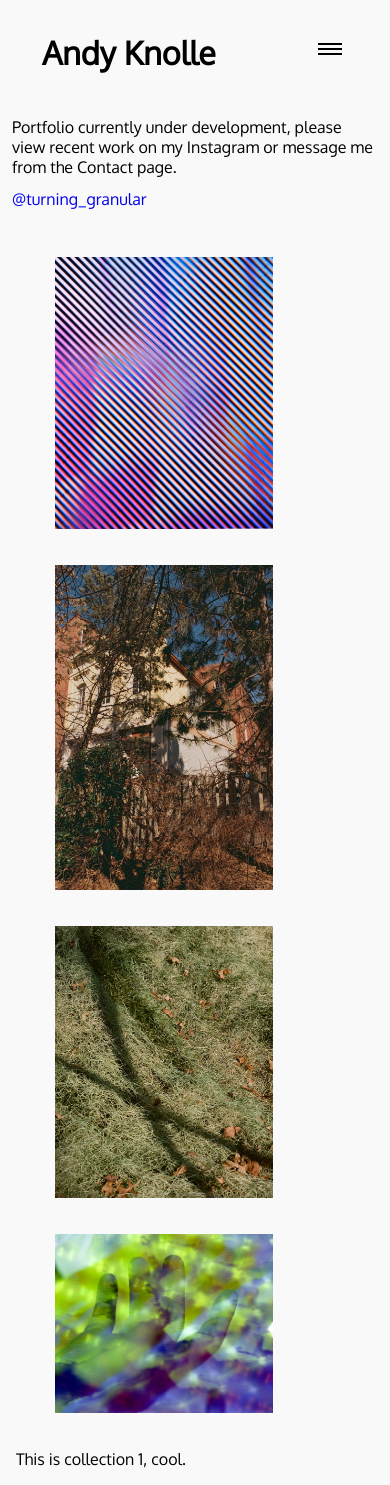
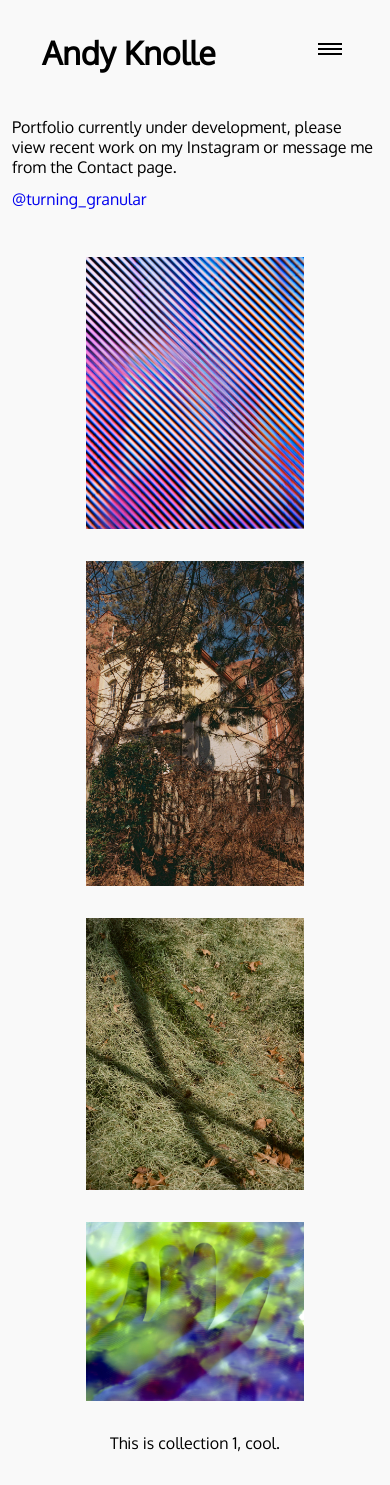
Before and after one commit to louieknolle/Andy_Art_React, a React (Create React App) app: page / in a window 390 px wide. Built offline with nearby package versions, Linux system fonts and the light colour scheme.

Commit message:
center mobile images

```diff
--- a/src/components/NavBar.js
+++ b/src/components/NavBar.js
@@ -24,6 +24,7 @@ function NavBar() {
         <label className="hamb" for="side-menu">
           <span className="hamb-line"></span>
         </label>
+
         <nav className="nav">
           <ul className="menu" onClick={uncheck}>
             <li>
--- a/src/index.css
+++ b/src/index.css
@@ -29,7 +29,7 @@ ul {
   background-color: #f9f9f9;
   position: sticky;
   top: 0;
-  width: 100%;
+  width: 100vw;
   padding: 2rem;
   display: flex;
   justify-content: space-between;
@@ -103,6 +103,7 @@ ul {
 /* Toggle menu icon */
 .side-menu:checked ~ nav {
   max-height: 100%;
+  max-width: 100%;
 }
 
 .side-menu:checked ~ .hamb .hamb-line {
@@ -134,9 +135,18 @@ ul {
   margin-top: 2rem;
 }
 
+.collectionImage {
+  margin: auto;
+  display: flex;
+  flex-direction: column;
+  align-items: center;
+}
+
 .caption {
   padding: 1rem;
   margin: auto;
+  display: flex;
+  justify-content: center;
 }
 
 img {
```
